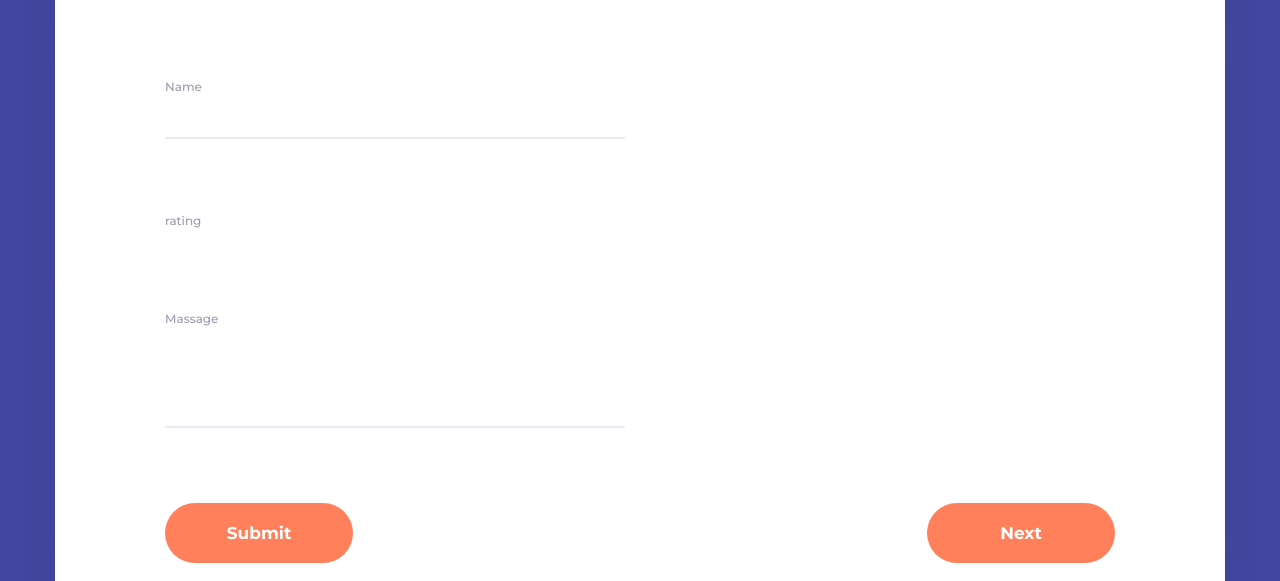
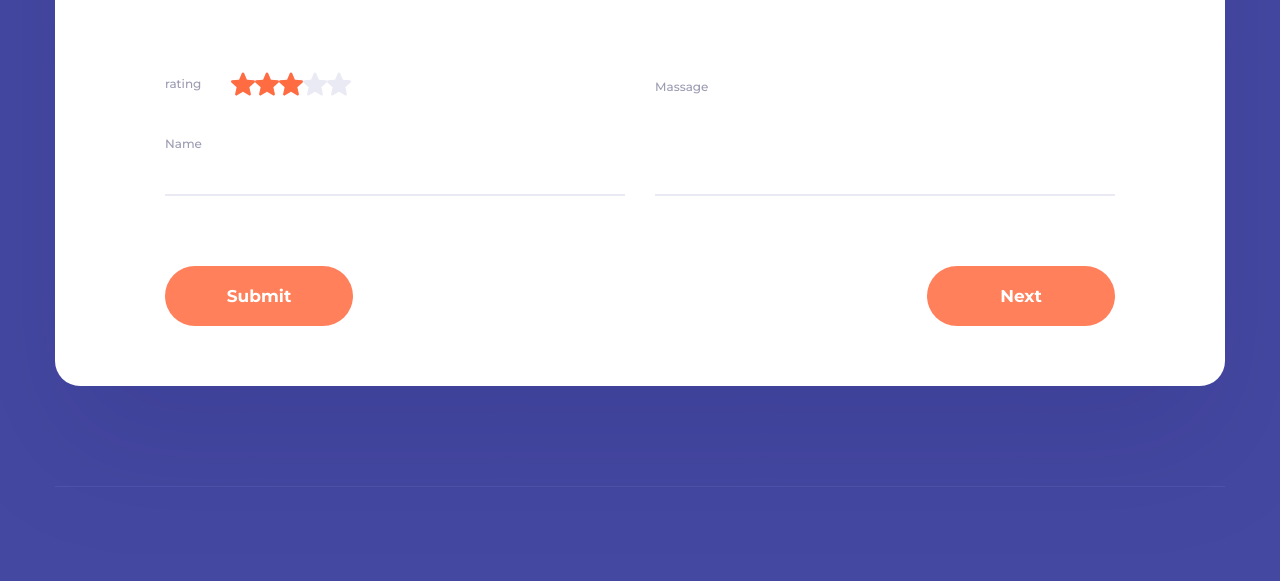
Before and after one commit to vlad-donchenko/NCahoots, a website: page source/index.html in a window 1280 px wide. Shown: the part 10878-11459 px from the top of the page. Drawn offline with nearby package versions, Linux system fonts and the light colour scheme; files that its build step writes are made by us from their sources; a script that the page names is missing.

Commit message:
Complete form desktop

```diff
--- a/source/css/_all.scss
+++ b/source/css/_all.scss
@@ -117,13 +117,16 @@
     margin-left: 0;
 }
 
-.form__item-footer {
+.form__footer {
+    width: 100%;
+    margin-top: 70px;
+    padding-bottom: 30px;
     display: flex;
     justify-content: space-between;
     align-items: center;
 }
 
-.form__item-footer button {
+.form__footer button {
     max-width: 188px;
 }
 
@@ -136,6 +139,20 @@
 .form__title {
     font-weight: 700;
     margin-bottom: 35px;
+}
+
+.form__user {
+    display: grid;
+    grid-template-columns: 1fr 1fr;
+    gap: 30px;
+}
+
+.quiz .form__user .form__item {
+    margin-bottom: 33px;
+
+    &:last-child {
+        margin-bottom: 0;
+    }
 }
 
 .prev-step {
@@ -157,6 +174,27 @@
 
 .input-number {
     position: relative;
+}
+
+.form__inner {
+    position: relative;
+}
+
+.form__loader {
+    display: none;
+    position: absolute;
+    left: 0;
+    top: 0;
+    width: 100%;
+    height: 100%;
+}
+
+.form__loader--show {
+    display: flex;
+    align-items: center;
+    justify-content: center;
+    background-color: rgba(#ffffff, 0.9);
+    z-index: 10;
 }
 
 .input-number__dec,
--- /dev/null
+++ b/source/css/rating.scss
@@ -0,0 +1,70 @@
+.rating {
+  display: flex;
+  align-items: center;
+}
+
+.rating .form__label {
+  margin-right: 30px;
+}
+
+.rating__group {
+  position: relative;
+  width: 6em;
+  height: 1.2em;
+  background-image: url("../images/star.svg");
+  background-size: 1.2em auto;
+  background-repeat: repeat-x;
+}
+
+.rating__star {
+  position: absolute;
+  display: block!important;
+  top: 0;
+  left: 0;
+  margin: 0;
+  height: 1.2em;
+  font-size: inherit;
+  -webkit-appearance: none;
+  -moz-appearance: none;
+  appearance: none;
+  background-size: 1.2em auto;
+  background-repeat: repeat-x;
+
+  &:focus {
+    outline: none;
+  }
+}
+
+.rating__star:hover,
+.rating__star:checked {
+  background-image: url("../images/star-active.svg");
+}
+
+.rating__star:hover ~ .rating__star {
+  background-image: url("../images/star.svg");
+}
+
+.rating__star:nth-of-type(1) {
+  z-index: 5;
+  width: 1.2em;
+}
+
+.rating__star:nth-of-type(2) {
+  z-index: 4;
+  width: 2.4em;
+}
+
+.rating__star:nth-of-type(3) {
+  z-index: 3;
+  width: 3.6em;
+}
+
+.rating__star:nth-of-type(4) {
+  z-index: 2;
+  width: 4.8em;
+}
+
+.rating__star:nth-of-type(5) {
+  z-index: 1;
+  width: 6em;
+}
--- a/source/css/style.scss
+++ b/source/css/style.scss
@@ -13,6 +13,7 @@
 @import "radio";
 @import "checkbox";
 @import "input-picture";
+@import "rating";
 @import "quiz";
 
 @import "media";
--- a/source/index.html
+++ b/source/index.html
@@ -962,16 +962,10 @@
                         </div>
                     </div>
 
-                    <div class="form__item form__item_50p">
-
-                        <label class="form__label" for="quiz__name">Name</label>
-                        <input type="text" name="quiz__name" id="quiz__name">
-
-                    </div>
-
-                    <div class="form__item form__item_50p rating">
+                    <div class="form__user">
+                        <div class="form__user-item">
+                            <div class="form__item rating">
                                 <div class="form__label">rating</div>
-
                                 <div class="rating__group">
                                     <input class="rating__star" type="radio" name="mood" value="1" aria-label="Bad">
                                     <input class="rating__star" type="radio" name="mood" value="2" aria-label="Passable">
@@ -980,15 +974,27 @@
                                     <input class="rating__star" type="radio" name="mood" value="5" aria-label="Fine">
                                 </div>
                             </div>
+                            <div class="form__item">
+                                <label class="form__label" for="quiz__name">Name</label>
+                                <input type="text" name="quiz__name" id="quiz__name">
+                            </div>
+                        </div>
+
+                        <div class="form__user-item">
+                            <div class="form__item">
+                                <label class="form__label" for="quiz__massage">Massage</label>
+                                <textarea name="quiz__massage" id="quiz__massage"></textarea>
+                            </div>
+                        </div>
+                    </div>
+                    <!--form__footer-->
+                    <div class="form__loader">
+                        <img src="images/loading.gif"  width="50" height="50" alt="loading...">
+                    </div>
 
                 </div>
 
-                <div class="form__item form__item_50p">
-                    <label class="form__label" for="quiz__massage">Massage</label>
-                    <textarea name="quiz__massage" id="quiz__massage"></textarea>
-                </div>
-
-                <div class="form__item form__item-footer">
+                <div class="form__footer">
                     <button type="submit" class="button">Submit</button>
                     <button type="button" class="button">Next</button>
                 </div>
```
Also changed, not shown: source/images/star-active.svg (added), source/images/star.svg (added). Lines whose indentation alone changed are shown as unchanged.
